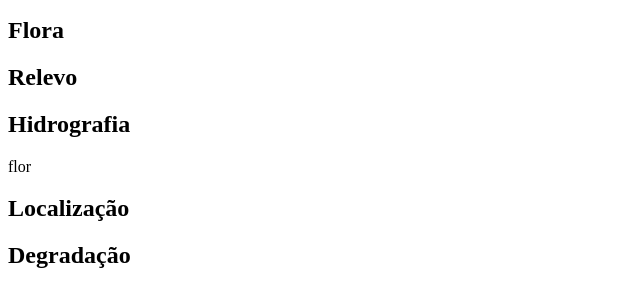
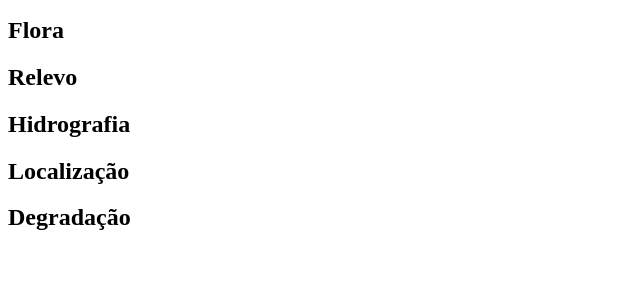
Before and after one commit to LuigiCavalheri/aulas-informatica, a plain HTML site: page biomas-brasileiros/amazonico.html in a window 1280 px wide. Shown: the part 136-442 px from the top of the page, without its empty margins (0-640 px from the left). Drawn offline with Linux system fonts and the light colour scheme.

Commit message:
remove palavras de teste

```diff
--- a/biomas-brasileiros/amazonico.html
+++ b/biomas-brasileiros/amazonico.html
@@ -19,7 +19,7 @@
     <p></p>
 
     <h2>Hidrografia</h2>
-    <p>flor</p>
+    <p></p>
 
     <h2>Localização</h2>
     <p></p>
```
Also changed, not shown: biomas-brasileiros/pampa.html (+1 -1 lines).
